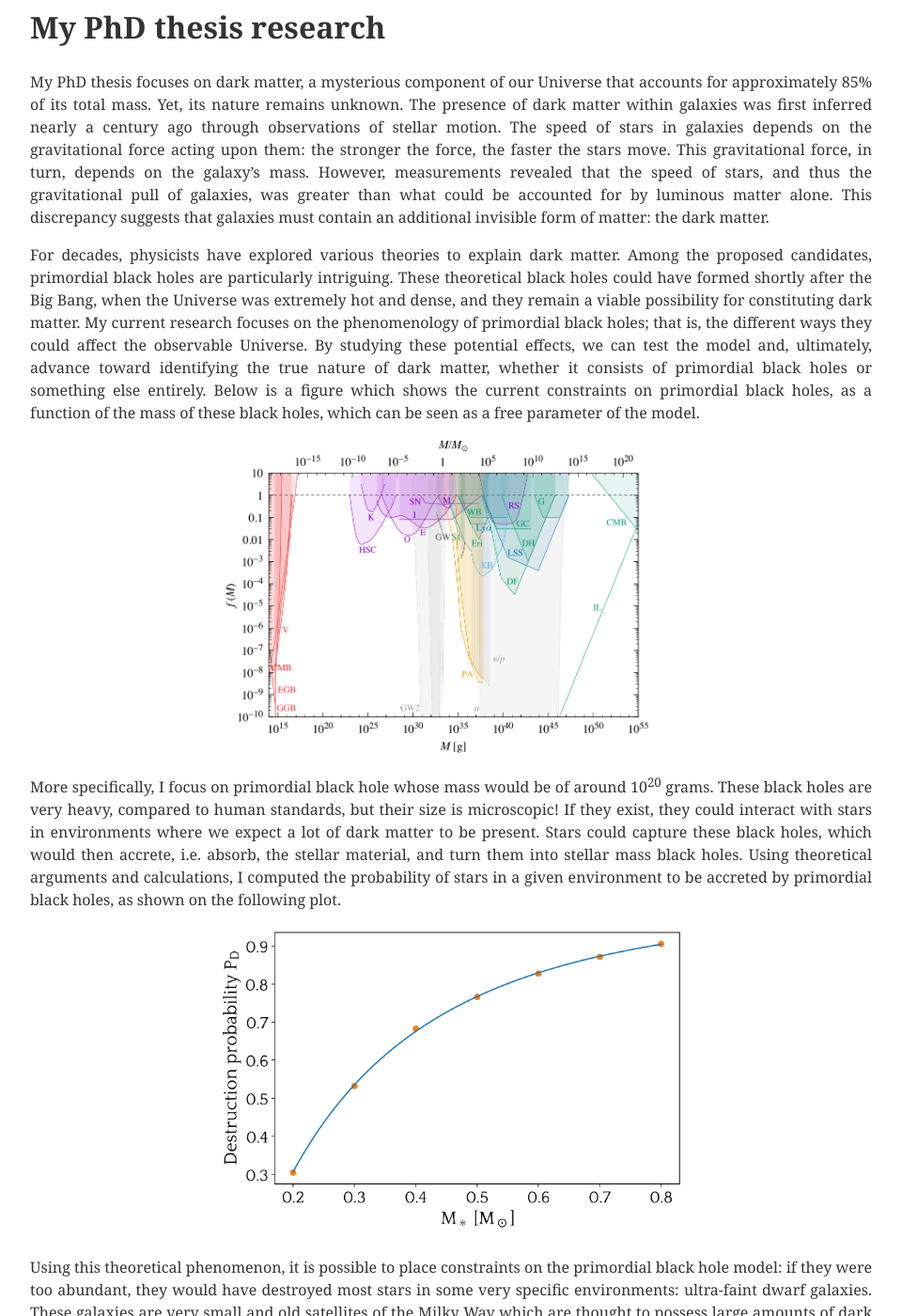
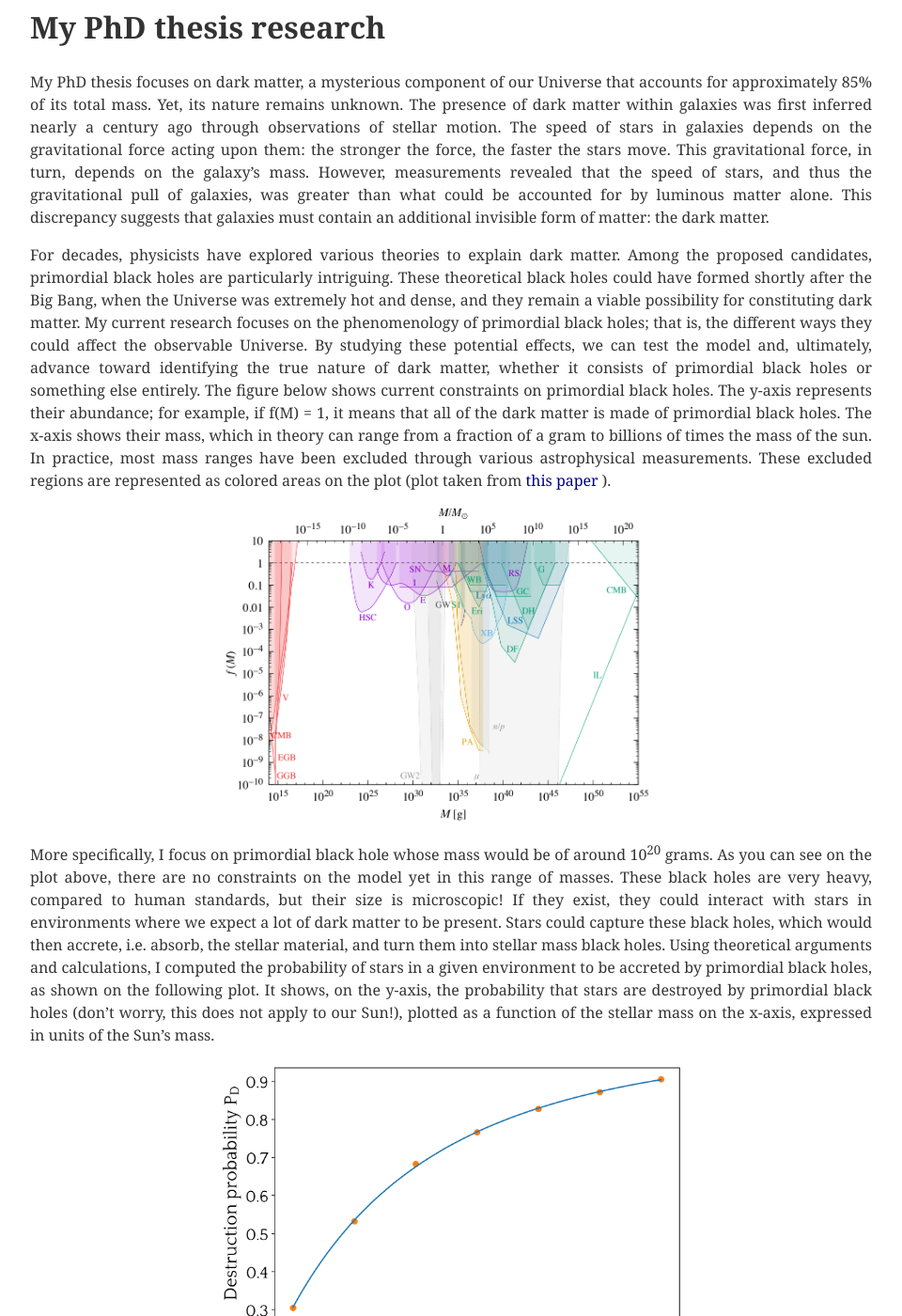
Before and after one commit to nicolasesser/nicolasesser.github.io, a Jekyll site: the page built from research.html, in a window 1280 px wide and 1400 px high, scrolled down 718 px. Shown: the whole window at 94% size, without its empty margins (160-1120 px from the left). Built offline with Jekyll 4.4.1, drawn with Linux system fonts in a browser that asks for light colours; some of the changed text lies outside the part shown.

Commit message:
update test

```diff
--- a/CV.html
+++ b/CV.html
@@ -6,7 +6,7 @@
 header-image: /images/header_CV.jpg
 ---
 <p>
-  <h3> My full <a href="/docs/NE_CV.pdf" target="_blank" style="color: blue; text-decoration: none;"> <strong> CV </strong></a> is here. </h3>
+  <h3> My full <a href="/docs/NE_CV.pdf" target="_blank" style="color: blue; text-decoration: none;"> <strong> CV </strong></a> is here (last updated 26/09/25). </h3>
 </p>
 
 <p>
--- a/research.html
+++ b/research.html
@@ -27,8 +27,8 @@
     </p>
 
     <p>
-      For decades, physicists have explored various theories to explain dark matter. Among the proposed candidates, primordial black holes are particularly intriguing. These theoretical black holes could have formed shortly after the Big Bang, when the Universe was extremely hot and dense, and they remain a viable possibility for constituting dark matter. My current research focuses on the phenomenology of primordial black holes; that is, the different ways they could affect the observable Universe. By studying these potential effects, we can test the model and, ultimately, advance toward identifying the true nature of dark matter, whether it consists of primordial black holes or something else entirely. Below is a figure which shows the current constraints on primordial black holes, as a function of the mass of these black holes, which can be seen as a free parameter of the model.
-    </p>
+      For decades, physicists have explored various theories to explain dark matter. Among the proposed candidates, primordial black holes are particularly intriguing. These theoretical black holes could have formed shortly after the Big Bang, when the Universe was extremely hot and dense, and they remain a viable possibility for constituting dark matter. My current research focuses on the phenomenology of primordial black holes; that is, the different ways they could affect the observable Universe. By studying these potential effects, we can test the model and, ultimately, advance toward identifying the true nature of dark matter, whether it consists of primordial black holes or something else entirely. The figure below shows current constraints on primordial black holes. The y-axis represents their abundance; for example, if f(M) = 1, it means that all of the dark matter is made of primordial black holes. The x-axis shows their mass, which in theory can range from a fraction of a gram to billions of times the mass of the sun. In practice, most mass ranges have been excluded through various astrophysical measurements. These excluded regions are represented as colored areas on the plot (plot taken from<a href="https://iopscience.iop.org/article/10.1088/1361-6633/ac1e31" target="_blank" style="color: darkblue;"> this paper </a>).
+</p>
 
 
 <div class="plot_center_big">
@@ -37,8 +37,8 @@
 
 
     <p>
-      More specifically, I focus on primordial black hole whose mass would be of around 10<sup>20</sup> grams. These black holes are very heavy, compared to human standards, but their size is microscopic! If they exist, they could interact with stars in environments where we expect a lot of dark matter to be present. Stars could capture these black holes, which would then accrete, i.e. absorb, the stellar material, and turn them into stellar mass black holes.
-      Using theoretical arguments and calculations, I computed the probability of stars in a given environment to be accreted by primordial black holes, as shown on the following plot.
+      More specifically, I focus on primordial black hole whose mass would be of around 10<sup>20</sup> grams. As you can see on the plot above, there are no constraints on the model yet in this range of masses. These black holes are very heavy, compared to human standards, but their size is microscopic! If they exist, they could interact with stars in environments where we expect a lot of dark matter to be present. Stars could capture these black holes, which would then accrete, i.e. absorb, the stellar material, and turn them into stellar mass black holes.
+      Using theoretical arguments and calculations, I computed the probability of stars in a given environment to be accreted by primordial black holes, as shown on the following plot. It shows, on the y-axis, the probability that stars are destroyed by primordial black holes (don’t worry, this does not apply to our Sun!), plotted as a function of the stellar mass on the x-axis, expressed in units of the Sun’s mass.
     </p>
 
 <div class="plot_center_big">
@@ -46,7 +46,7 @@
 </div>
 
     <p>
-      Using this theoretical phenomenon, it is possible to place constraints on the primordial black hole model: if they were too abundant, they would have destroyed most stars in some very specific environments: ultra-faint dwarf galaxies. These galaxies are very small and old satellites of the Milky Way which are thought to possess large amounts of dark matter. The destruction process is dependent on the mass of the star: heavier stars are more likely to capture primordial black holes (because the capture is a gravitational process which, as explained above, is stronger with increasing mass). Therefore, heavy stars are more likely to be destroyed. Now let us imagine that an ultra-faint contains a population of stars. From observations, we know that there are more light stars than heavy ones, as depicted on the figure below.
+      Using this theoretical phenomenon, it is possible to place constraints on the primordial black hole model: if they were too abundant, they would have destroyed most stars in some very specific environments: ultra-faint dwarf galaxies. These galaxies are very small and old satellites of the Milky Way which are thought to possess large amounts of dark matter. The destruction process is dependent on the mass of the star: heavier stars are more likely to capture primordial black holes (because the capture is a gravitational process which, as explained above, is stronger with increasing mass). Therefore, heavy stars are more likely to be destroyed, as can be seen on the plot above. Now let us imagine that an ultra-faint contains a population of stars. From observations, we know that there are more light stars than heavy ones, as depicted on the figure below.
     </p>
 
 
@@ -89,3 +89,45 @@
     <p>
       Recently, I worked on a side project on my own. In this project, I study the possibility that primordial black holes, if they make up a subdominant fraction of the dark matter, may be surrounded by small dark matter clouds (also called minihalos or spikes). If this is true, then stars passing by will be slowed down by the gravitational friction due to the DM cloud. This may result in the creation of binary systems, with one of the members being a PBH and the other a star. I then estimated the number of such binaries we should see, either in the form of X-ray binaries in the Milky Way, or as GW events if the stars collapse into compact objects and then later on merge with the PBH they pair with. I found that these could yield non-negligible rates for both types of events. Therefore, if the Universe comprises PBHs, and if these PBHs are surrounded by dark matter, we may someday observe one of these binaries!
     </p>
+
+
+
+
+  <!-- Clickable box -->
+  <div class="click-box" id="clickBox">
+    <p id="text">
+      Now, if primordial black holes exist, they would destroy the stars, mostly the heavy ones as follows:
+    </p>
+    <div class="plot_center">
+      <img id="figure" src="/images/stars_PBHs_cancelled.png" alt="Stars destroyed by PBHs">
+    </div>
+  </div>
+
+  <script>
+    // Array of texts
+    const texts = [
+      "Now, if primordial black holes exist, they would destroy the stars, mostly the heavy ones as follows:",
+      "Another scenario: lighter stars would be less affected.",
+      "In this case, galaxies evolve differently over time.",
+      "Finally, PBHs may leave no stars in some regions."
+    ];
+
+    // Array of image paths (replace with your real image files)
+    const figures = [
+      "/images/stars_PBHs_cancelled.png",
+      "/images/stars_PBHs_alt1.png",
+      "/images/stars_PBHs_alt2.png",
+      "/images/stars_PBHs_alt3.png"
+    ];
+
+    let index = 0;
+    const textElement = document.getElementById("text");
+    const figureElement = document.getElementById("figure");
+    const box = document.getElementById("clickBox");
+
+    box.addEventListener("click", () => {
+      index = (index + 1) % texts.length;
+      textElement.textContent = texts[index];
+      figureElement.src = figures[index];
+    });
+  </script>
```
